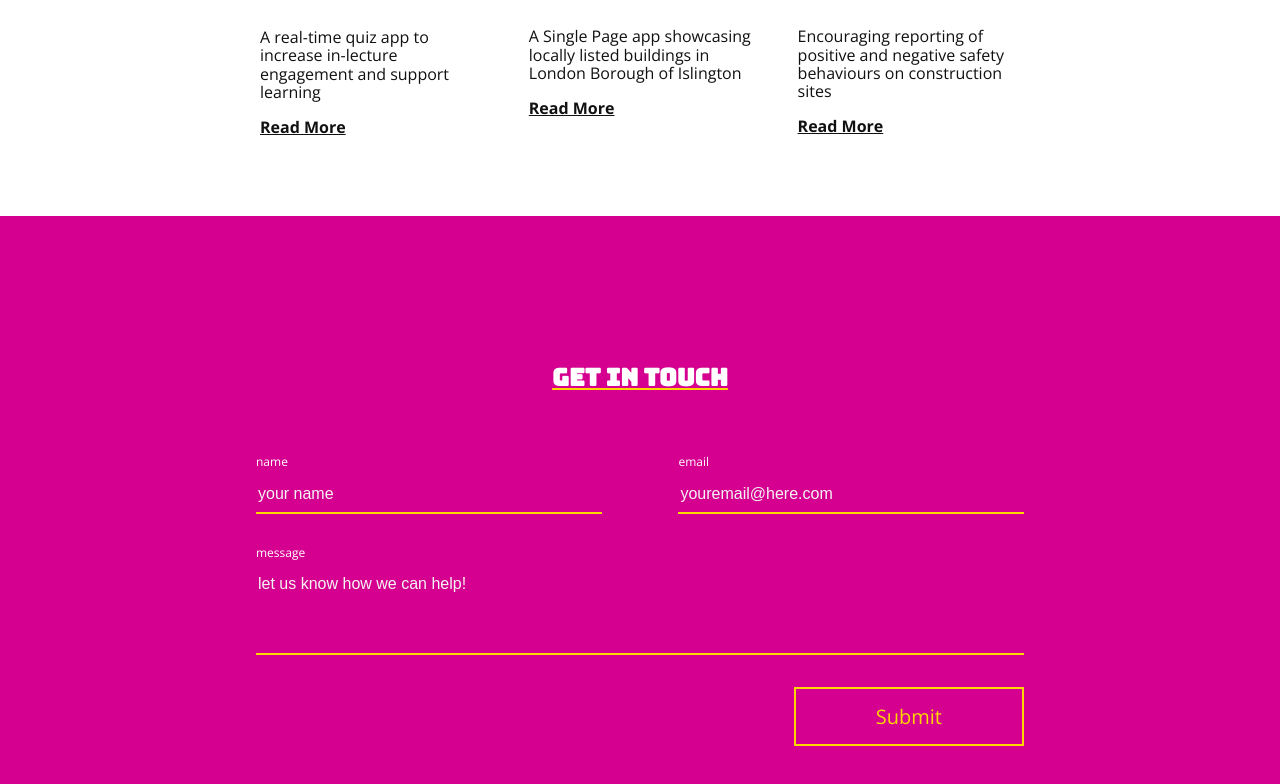
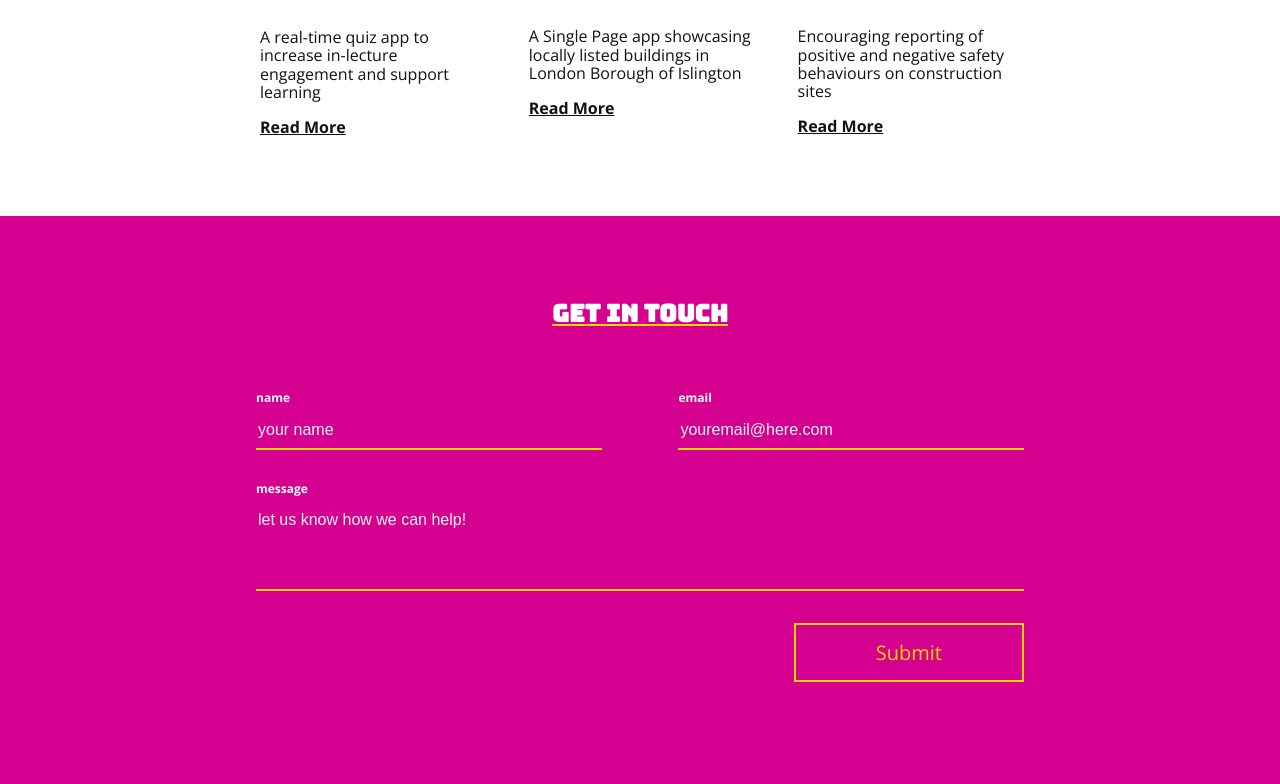
Before and after one commit to irulabs/weiru, a React (Create React App) app in the folder app/: page / in a window 1280 px wide. Shown: the part 1504-2288 px from the top of the page. Built offline with nearby package versions, Linux system fonts and the light colour scheme.

Commit message:
tidy contact section styling relates #10

```diff
--- a/app/src/components/Contact.js
+++ b/app/src/components/Contact.js
@@ -64,7 +64,7 @@ class Contact extends Component {
     console.log(this.state.emailError, 'error')
     console.log(this.state.isSubmitted, 'isSubmitted')
     return (
-      <section className="ph4 ph6-m ph7-l pt6 pb5 bg-dark-pink vh-100">
+      <section className="ph4 ph6-m ph7-l pv5 bg-dark-pink vh-100">
       <h2 className="underline underline-yellow white tc">Get in Touch</h2>
 
       { !this.state.isSubmitted &&
--- a/app/src/components/Input.js
+++ b/app/src/components/Input.js
@@ -4,7 +4,7 @@ const Input = ({ inputType, label, name, value, handleInput, placeholder, width
     const inputStyle = "bb outline-0 bw1 br-0 bl-0 bt-0 b--yellow bg-dark-pink white pv2"
     return (
         <div className={`flex flex-column white mb4 ${width}`}>
-            <label htmlFor={label} className="f7 mb2"> { label } </label>
+            <label htmlFor={label} className="f7 mb2 b"> { label } </label>
             { inputType === 'input' ?
             <input
                 className={ `${inputStyle}`}
```
